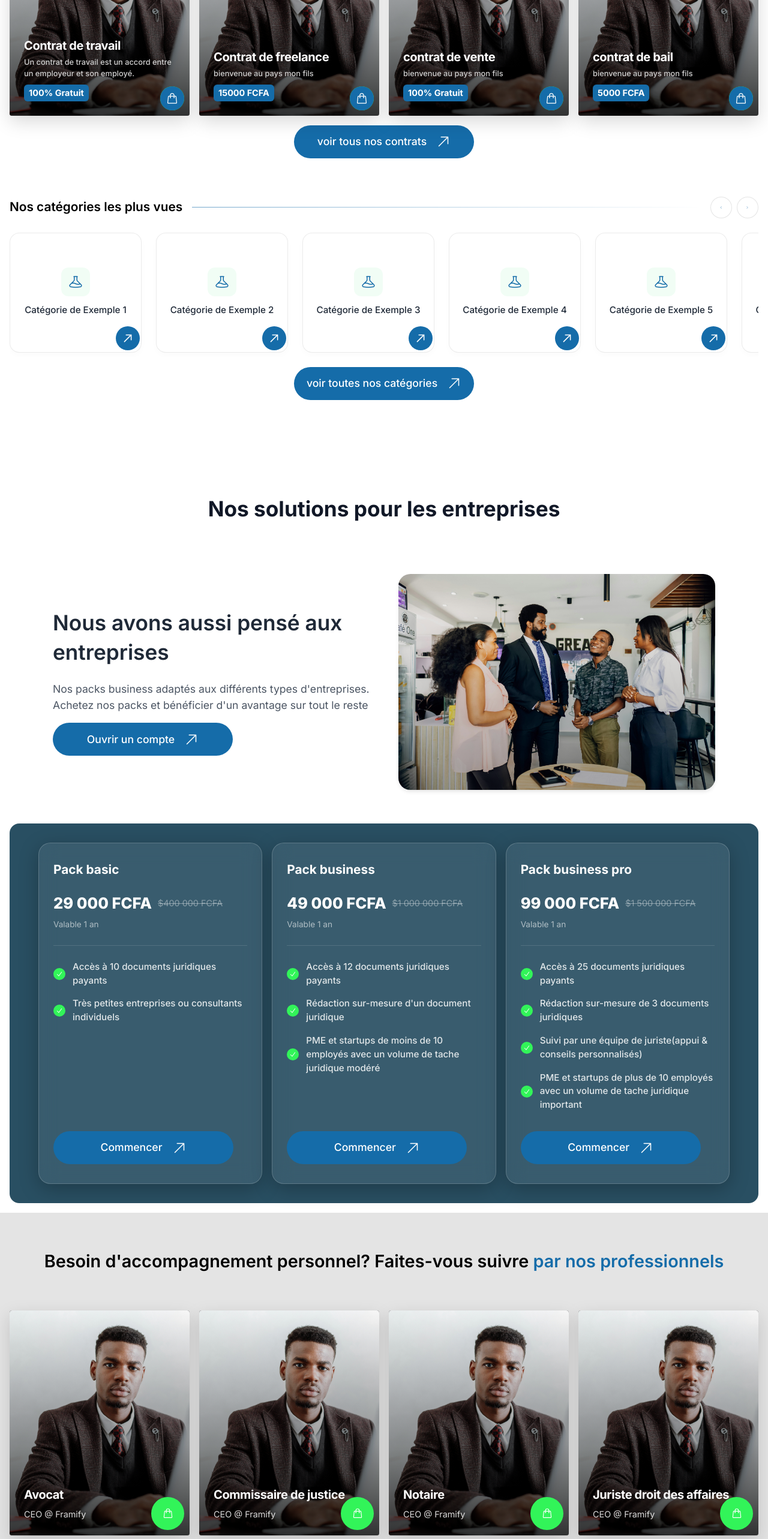
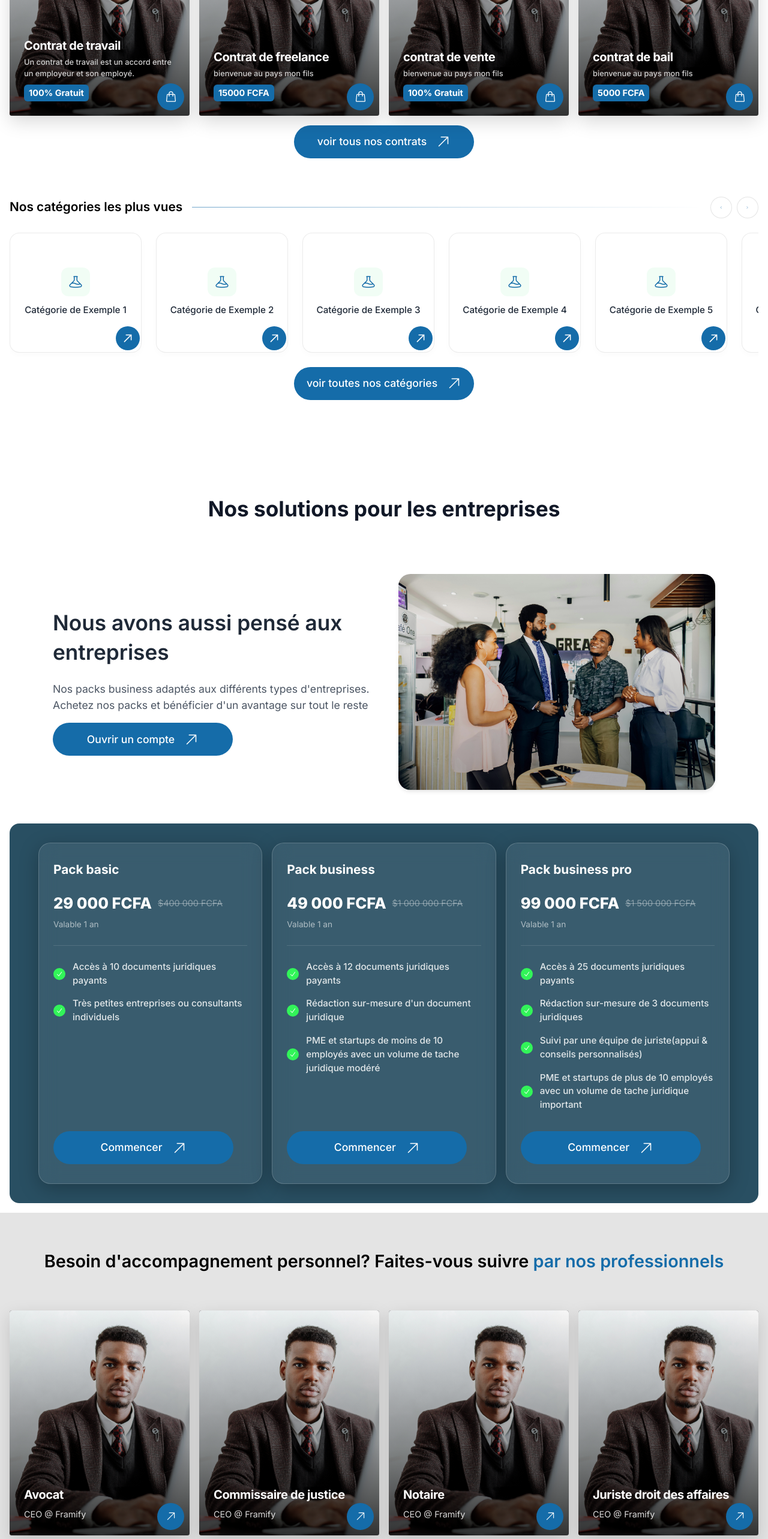
Before and after one commit to consultingadnsas/contratchapneo, a Nuxt app in the folder contratchapneo/: page / in a window 1280 px wide. Shown: the part 1300-3866 px from the top of the page at 60% size. Built offline with nearby package versions, Linux system fonts and the light colour scheme.

Commit message:
contrat ajustement

```diff
--- a/contratchapneo/app/components/cards/contratCards.vue
+++ b/contratchapneo/app/components/cards/contratCards.vue
@@ -162,10 +162,10 @@ export default defineComponent({
     display: flex;
     align-items: center;
     justify-content: center;
-    background: var(--secondary-light-color);
+    background: var(--primary-color);
     border-radius: 999px;
-    width: 40px;
-    height: 40px;
+    width: 45px;
+    height: 45px;
 }
 
 .pro-card button {
--- a/contratchapneo/app/components/cards/proCards.vue
+++ b/contratchapneo/app/components/cards/proCards.vue
@@ -16,7 +16,7 @@
             <button>
                 <span>
                     <svg xmlns="http://www.w3.org/2000/svg" fill="none" viewBox="0 0 24 24" stroke-width="1.5" stroke="currentColor" class="size-6">
-                        <path stroke-linecap="round" stroke-linejoin="round" d="M15.75 10.5V6a3.75 3.75 0 1 0-7.5 0v4.5m11.356-1.993 1.263 12c.07.665-.45 1.243-1.119 1.243H4.25a1.125 1.125 0 0 1-1.12-1.243l1.264-12A1.125 1.125 0 0 1 5.513 7.5h12.974c.576 0 1.059.435 1.119 1.007ZM8.625 10.5a.375.375 0 1 1-.75 0 .375.375 0 0 1 .75 0Zm7.5 0a.375.375 0 1 1-.75 0 .375.375 0 0 1 .75 0Z" />
+                        <path stroke-linecap="round" stroke-linejoin="round" d="m4.5 19.5 15-15m0 0H8.25m11.25 0v11.25" />
                     </svg>
                 </span>
             </button>
@@ -135,10 +135,10 @@ export default defineComponent({
     display: flex;
     align-items: center;
     justify-content: center;
-    background: var(--secondary-light-color);
+    background: var(--primary-color);
     border-radius: 999px;
-    width: 55px;
-    height: 55px;
+    width: 45px;
+    height: 45px;
 }
 
 .pro-card button {
@@ -151,7 +151,7 @@ export default defineComponent({
     border: none;
     cursor: pointer;
     color: #ffffff;
-    background: var(--secondary-light-color);
+    background: var(--primary-color);
     transition: transform 0.3s ease;
     flex-shrink: 0;
 }
```
